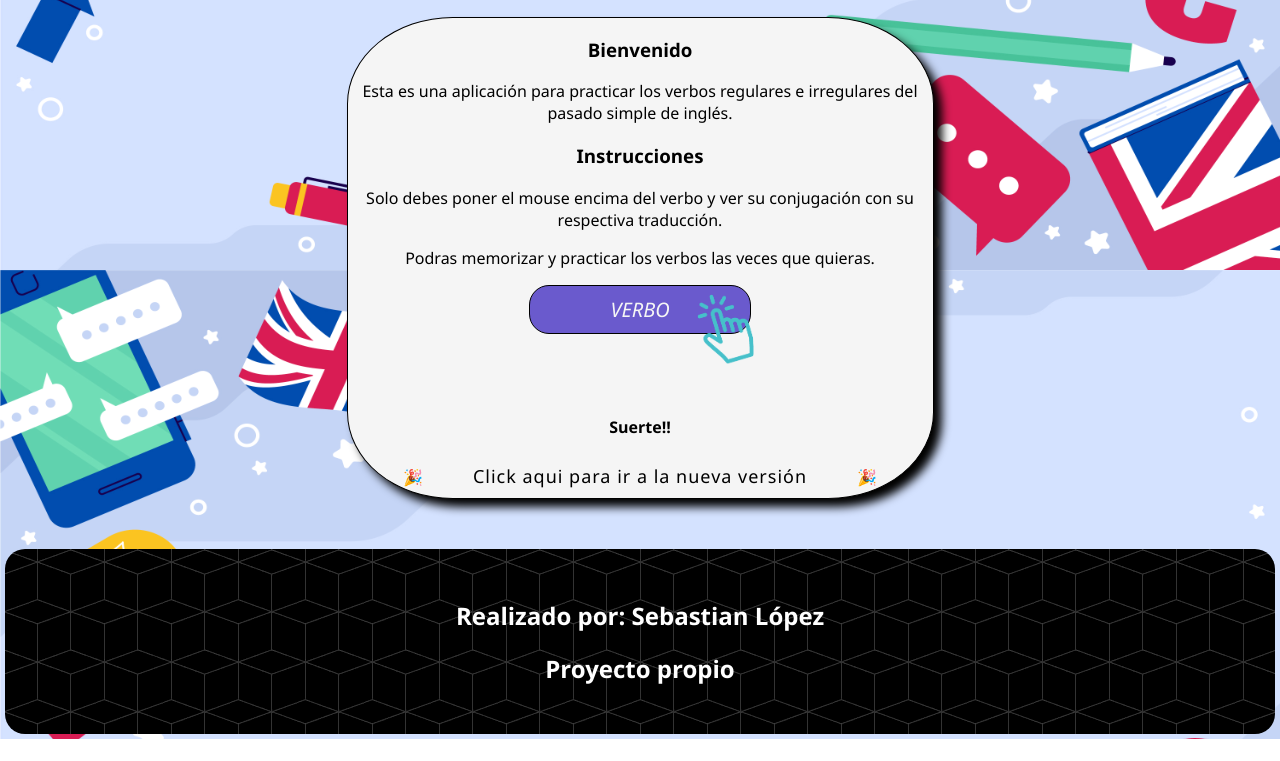
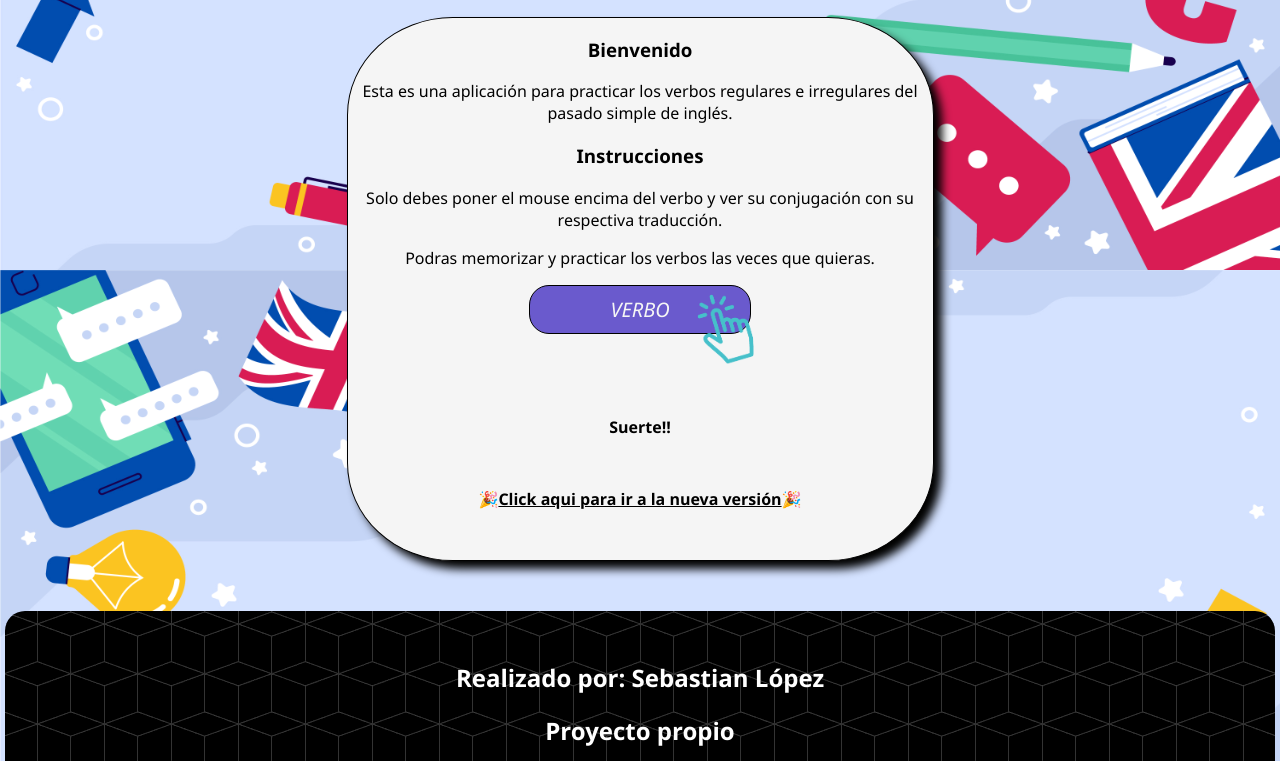
Before and after one commit to sebalopezx/app-ingles, a plain HTML site: page index.html in a window 1280 px wide. Shown: the part 530-1291 px from the top of the page. Before the commit the page ends 1269 px from the top, so only its background shows below. Drawn offline with Linux system fonts and the light colour scheme.

Commit message:
Add link to v2 fix

```diff
--- a/css/estilos.css
+++ b/css/estilos.css
@@ -48,13 +48,14 @@ header{
 .linkv2{
     color: black !important;
     transition: .5s;
+    margin-bottom: 5px;
 }
 .linkv2:hover{
     color: aqua !important;
     text-decoration: underline;
 }
 
-a:link{
+a:not(.linkv2):link{
     color: whitesmoke;
     text-decoration: none;
     display: inline-block;
--- a/index.html
+++ b/index.html
@@ -41,7 +41,9 @@
             <p><strong>Suerte!!</strong></p>
             <!-- <img src="images/click.gif" alt="click" title="Mover_mouse_al_verbo" class="gif_click"> -->
 
-            🎉<a class="linkv2" href="https://sebalopezx.github.io/app-ingles-v2/" target="_blank">Click aqui para ir a la nueva versión</a>🎉
+            <div class="contenedor">
+                🎉<a class="linkv2" href="https://sebalopezx.github.io/app-ingles-v2/" target="_blank"><strong>Click aqui para ir a la nueva versión</strong></a>🎉
+            </div>
         </section>
     </div>
     <footer>
```
